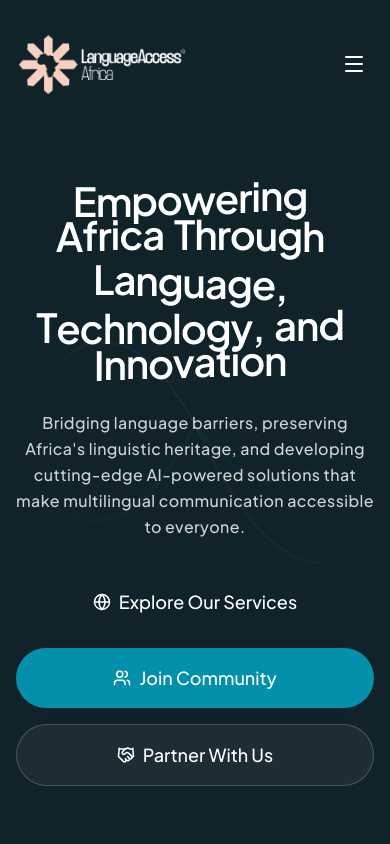
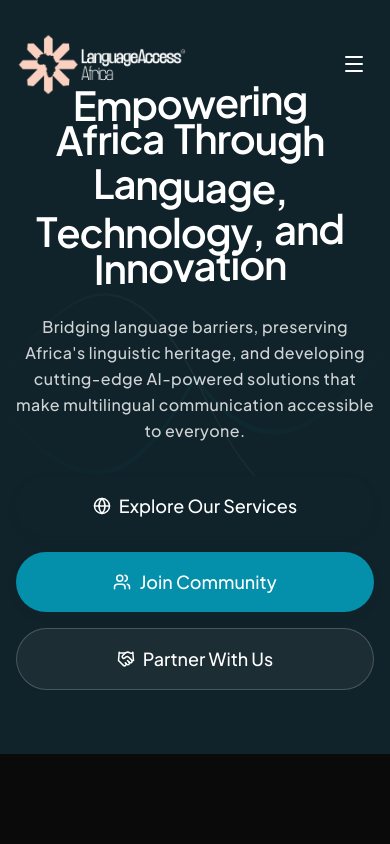
Before and after one commit to Lugacity01/language_africa, a Next.js app: page / in a window 390 px wide. Shown: the top 844 px of the page. Built offline with nearby package versions, Linux system fonts and the light colour scheme.

Commit message:
chore: tweak hero mobile padding

```diff
--- a/src/sections/Hero/Hero.tsx
+++ b/src/sections/Hero/Hero.tsx
@@ -32,7 +32,7 @@ export const Hero: React.FC = () => {
   };
 
   return (
-    <section className="relative min-h-[85vh] md:min-h-[95vh] flex items-center justify-center md:justify-start overflow-hidden bg-primary pt-32 md:pt-40 py-16 md:py-24">
+    <section className="relative min-h-[85vh] md:min-h-[95vh] flex items-center justify-center md:justify-start overflow-hidden bg-primary pt-8 md:pt-40 py-16 md:py-24">
 
       {/* Animated Communication Waves Background */}
       <div className="absolute inset-0 z-0 overflow-hidden opacity-[0.07] pointer-events-none">
```
